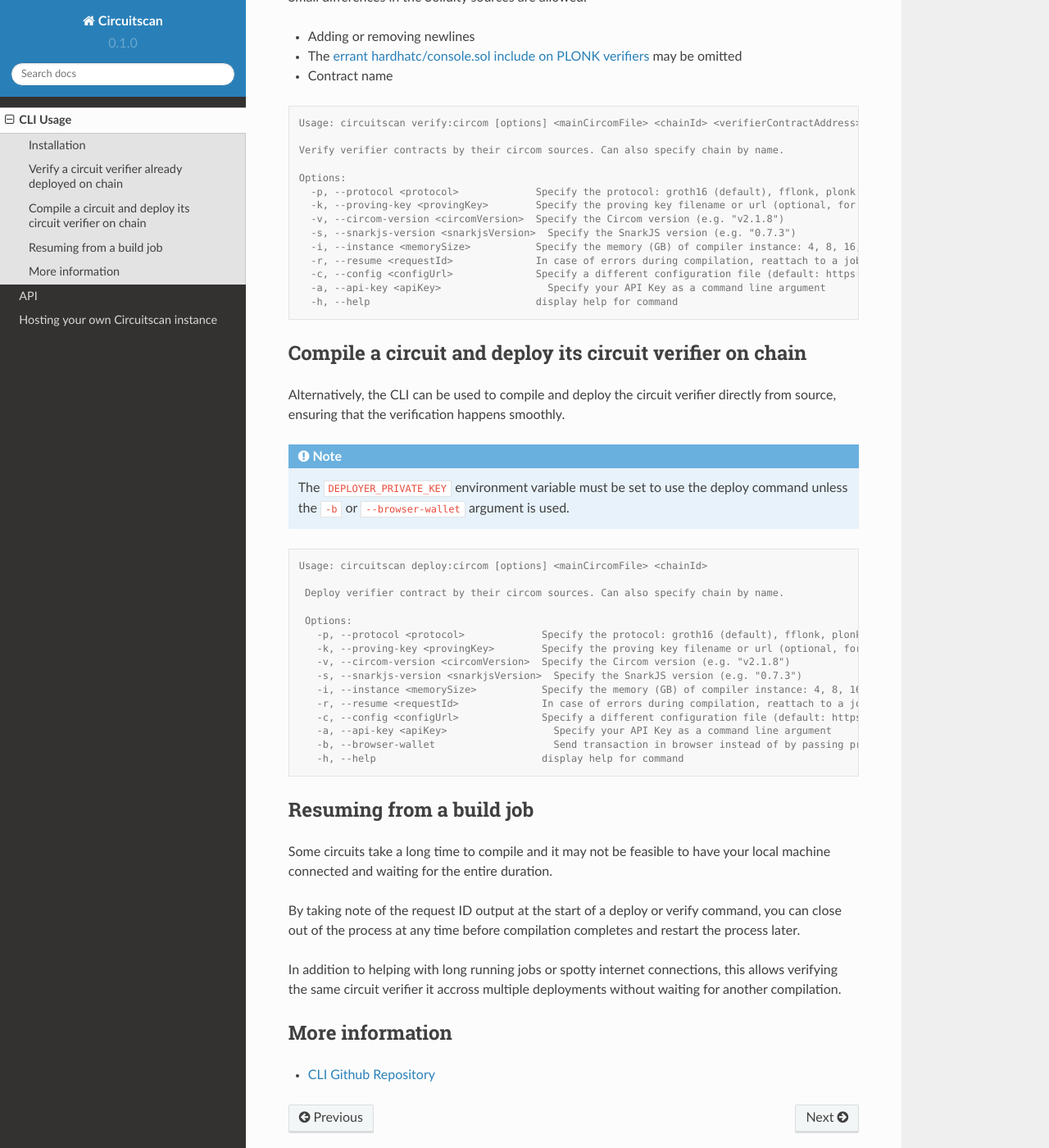
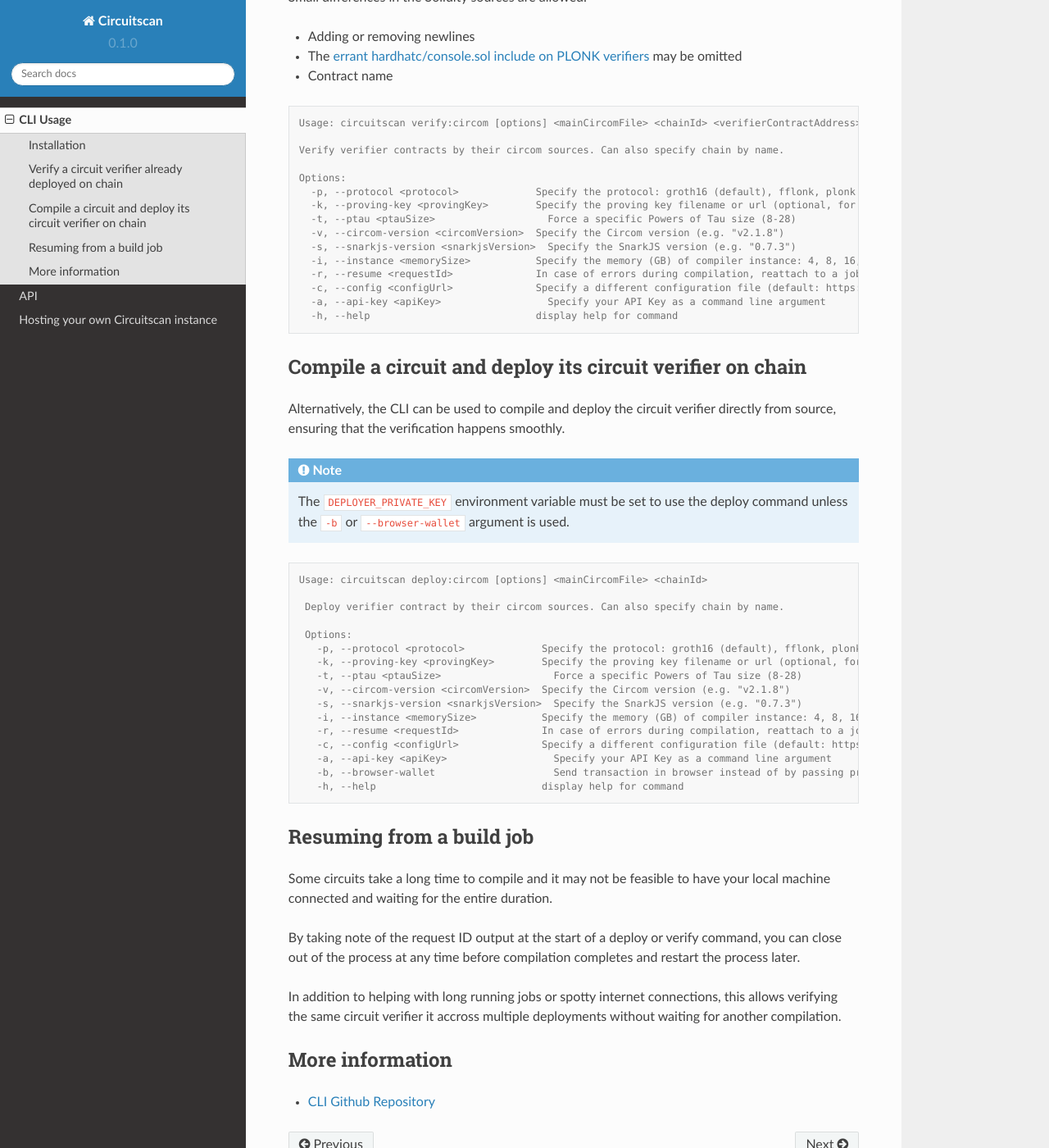
Before and after one commit to circuitscan/docs, a Sphinx documentation site: the page built from docs/source/usage.rst, in a window 1280 px wide and 1400 px high, scrolled down 765 px. Shown: the whole window at 82% size. Built offline with Sphinx 7.4.7 and the Read the Docs theme 2.0.0, drawn with Linux system fonts in a browser that asks for light colours.

Commit message:
Add ptau argument to usage docs

```diff
--- a/docs/source/usage.rst
+++ b/docs/source/usage.rst
@@ -40,6 +40,7 @@
     Options:
       -p, --protocol <protocol>             Specify the protocol: groth16 (default), fflonk, plonk (overrides circomkit.json if available)
       -k, --proving-key <provingKey>        Specify the proving key filename or url (optional, for Groth16 trusted setups). Must be https hosted if >6 MB
+      -t, --ptau <ptauSize>                   Force a specific Powers of Tau size (8-28)
       -v, --circom-version <circomVersion>  Specify the Circom version (e.g. "v2.1.8")
       -s, --snarkjs-version <snarkjsVersion>  Specify the SnarkJS version (e.g. "0.7.3")
       -i, --instance <memorySize>           Specify the memory (GB) of compiler instance: 4, 8, 16, 32, 64, 128, 256, 384, 512 (default: 10GB lambda, faster init for small circuits)
@@ -66,6 +67,7 @@
     Options:
       -p, --protocol <protocol>             Specify the protocol: groth16 (default), fflonk, plonk (overrides circomkit.json if available)
       -k, --proving-key <provingKey>        Specify the proving key filename or url (optional, for Groth16 trusted setups). Must be https hosted if >6 MB
+      -t, --ptau <ptauSize>                   Force a specific Powers of Tau size (8-28)
       -v, --circom-version <circomVersion>  Specify the Circom version (e.g. "v2.1.8")
       -s, --snarkjs-version <snarkjsVersion>  Specify the SnarkJS version (e.g. "0.7.3")
       -i, --instance <memorySize>           Specify the memory (GB) of compiler instance: 4, 8, 16, 32, 64, 128, 256, 384, 512 (default: 10GB lambda, faster init for small circuits)
```
